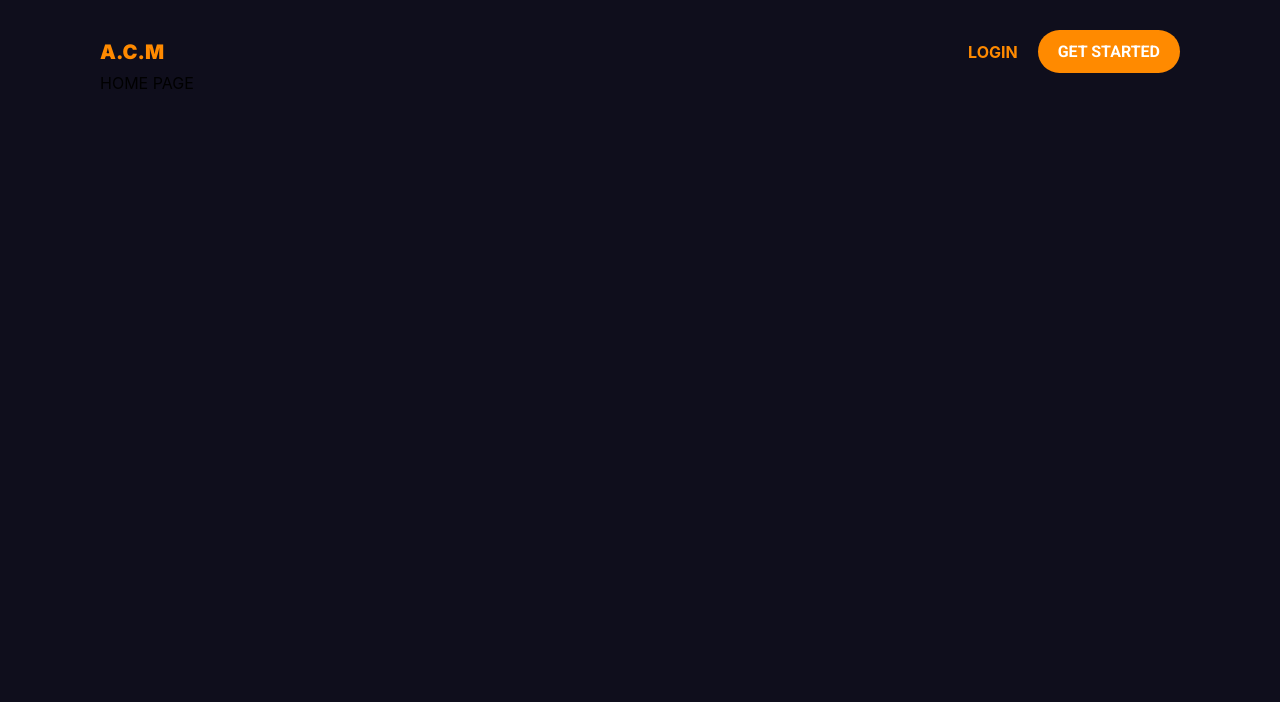
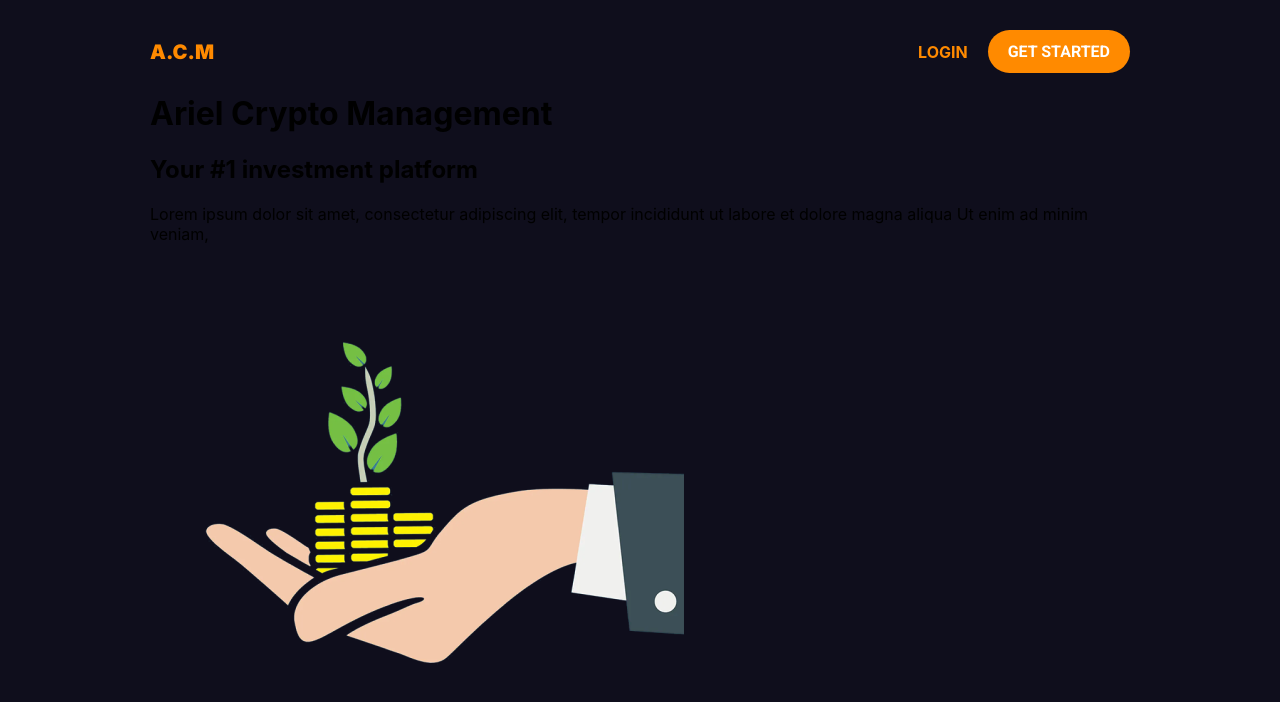
Before and after one commit to DrRichadams/ariel_web, a React (Create React App) app: page / in a window 1280 px wide. Shown: the top 702 px of the page. Built offline with nearby package versions, Linux system fonts and the light colour scheme.

Commit message:
Periodic commit

```diff
--- a/src/features/SectionContainer.js
+++ b/src/features/SectionContainer.js
@@ -3,14 +3,15 @@ import styled from "styled-components";
 import { colors } from "../constants/colors";
 
 const MainContainer = styled.div`
-    padding: 30px 100px;
-    background-color: ${colors.primary};
+    padding: 30px 150px;
+    /* background-color: ${colors.primary}; */
+    background-color: ${props => props.color};
     min-height: 100vh;
 `;
 
-export const SectionContainer = ({children}) => {
+export const SectionContainer = ({children, bg_color}) => {
     return(
-        <MainContainer>
+        <MainContainer color={bg_color}>
             {children}
         </MainContainer>
     )
--- a/src/pages/HomePage.js
+++ b/src/pages/HomePage.js
@@ -2,13 +2,29 @@ import React from "react"
 import styled from "styled-components";
 import HomeMenu from "../components/HomeMenu";
 import { SectionContainer } from "../features/SectionContainer";
+import { colors } from "../constants/colors";
 
 const HomePage = () => {
     return(
-        <SectionContainer>
-            <HomeMenu />
-            <div>HOME PAGE</div>
-        </SectionContainer>
+        <div className="home_page_">
+            <SectionContainer bg_color={colors.primary}>
+                <HomeMenu />
+                <div className="home_banner">
+                    <div className="left_sect">
+                        <h1>Ariel Crypto Management</h1>
+                        <h2>Your #1 investment platform</h2>
+                        <p>
+                        Lorem ipsum dolor sit amet, consectetur adipiscing elit,
+                        tempor incididunt ut labore et dolore magna aliqua
+                        Ut enim ad minim veniam,
+                        </p>
+                    </div>
+                    <div className="right_sect">
+                        <img src={process.env.PUBLIC_URL + "/images/banner_pic.png"} alt="" />
+                    </div>
+                </div>
+            </SectionContainer>
+        </div>
     )
 }
 
```
Also changed, not shown: public/images/banner_pic.png (added).
